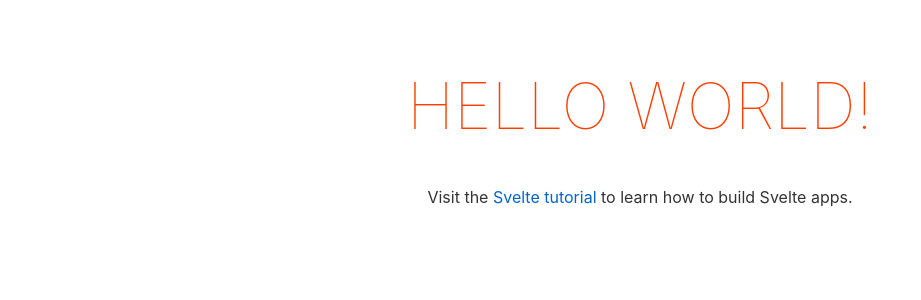
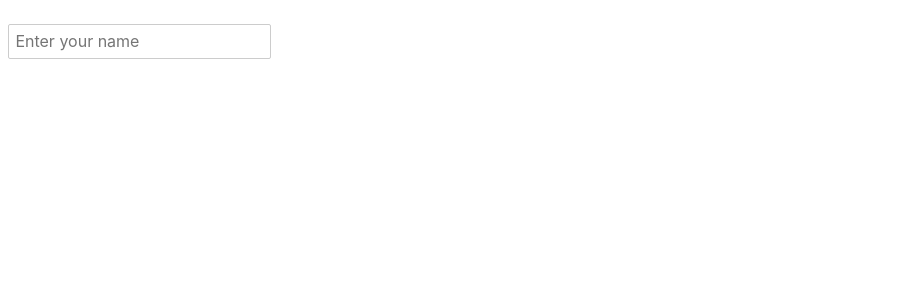
Before and after one commit to ktroude/Matcha, a Svelte app in the folder frontend/: page / in a window 1280 px wide. Shown: the top 300 px of the page, without its empty margins (0-921 px from the left). Built offline with nearby package versions, Linux system fonts and the light colour scheme.

Commit message:
front is now working properly

```diff
--- a/frontend/rollup.config.js
+++ b/frontend/rollup.config.js
@@ -3,8 +3,9 @@ import svelte from 'rollup-plugin-svelte';
 import commonjs from '@rollup/plugin-commonjs';
 import terser from '@rollup/plugin-terser';
 import resolve from '@rollup/plugin-node-resolve';
-import livereload from 'rollup-plugin-livereload';
 import css from 'rollup-plugin-css-only';
+import typescript from '@rollup/plugin-typescript'; // Add this line
+import sveltePreprocess from 'svelte-preprocess'; // Add this line
 
 const production = !process.env.ROLLUP_WATCH;
 
@@ -28,51 +29,34 @@ function serve() {
 		}
 	};
 }
-
 export default {
-	input: 'src/main.js',
+  input: 'src/main.ts', // Change the entry point to .ts
   output: {
     sourcemap: true,
     format: 'iife',
     name: 'app',
-		file: 'public/build/bundle.js'
+    file: 'public/build/bundle.js',
   },
   plugins: [
     svelte({
+      // preprocess .svelte files
+      preprocess: sveltePreprocess(), // Add this line
       compilerOptions: {
-				// enable run-time checks when not in production
-				dev: !production
-			}
+        dev: !production,
+      },
     }),
-		// we'll extract any component CSS out into
-		// a separate file - better for performance
+    typescript(), // Add this line
     css({ output: 'bundle.css' }),
-
-		// If you have external dependencies installed from
-		// npm, you'll most likely need these plugins. In
-		// some cases you'll need additional configuration -
-		// consult the documentation for details:
-		// https://github.com/rollup/plugins/tree/master/packages/commonjs
     resolve({
       browser: true,
       dedupe: ['svelte'],
-			exportConditions: ['svelte']
+      exportConditions: ['svelte'],
     }),
     commonjs(),
-
-		// In dev mode, call `npm run start` once
-		// the bundle has been generated
     !production && serve(),
-
-		// Watch the `public` directory and refresh the
-		// browser on changes when not in production
-		!production && livereload('public'),
-
-		// If we're building for production (npm run build
-		// instead of npm run dev), minify
-		production && terser()
+    production && terser(),
   ],
   watch: {
-		clearScreen: false
-	}
+    clearScreen: false,
+  },
 };
--- a/frontend/src/App.svelte
+++ b/frontend/src/App.svelte
@@ -1,30 +1,7 @@
-<script>
-	export let name;
-</script>
-
 <main>
-	<h1>Hello {name}!</h1>
-	<p>Visit the <a href="https://svelte.dev/tutorial">Svelte tutorial</a> to learn how to build Svelte apps.</p>
+	<p><input placeholder="Enter your name" type="text" bind:value={newUsername}></p>
 </main>
 
-<style>
-	main {
-		text-align: center;
-		padding: 1em;
-		max-width: 240px;
-		margin: 0 auto;
-	}
-
-	h1 {
-		color: #ff3e00;
-		text-transform: uppercase;
-		font-size: 4em;
-		font-weight: 100;
-	}
-
-	@media (min-width: 640px) {
-		main {
-			max-width: none;
-		}
-	}
-</style>
+<script lang="ts">
+	let newUsername: string;
+</script>
--- a/frontend/src/main.js
+++ b/frontend/src/main.ts
@@ -3,7 +3,6 @@ import App from './App.svelte';
 const app = new App({
 	target: document.body,
 	props: {
-		name: 'world'
 	}
 });
 
--- /dev/null
+++ b/frontend/svelte.config.js
@@ -0,0 +1,6 @@
+
+import sveltePreprocess from 'svelte-preprocess';
+
+export default {
+  preprocess: sveltePreprocess(),
+};
```
Also changed, not shown: frontend/package.json (+7 -3 lines), frontend/src/App.d.ts (added, +11 -0 lines), frontend/tsconfig.json (added, +17 -0 lines), 2 other files (tests, documents, lock files or other folders). Lines whose indentation alone changed are shown as unchanged.
